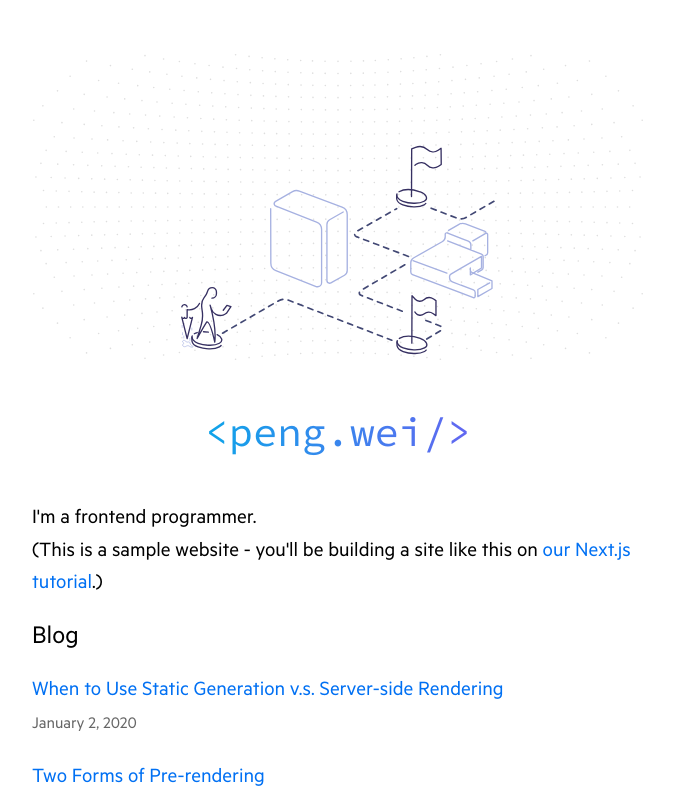
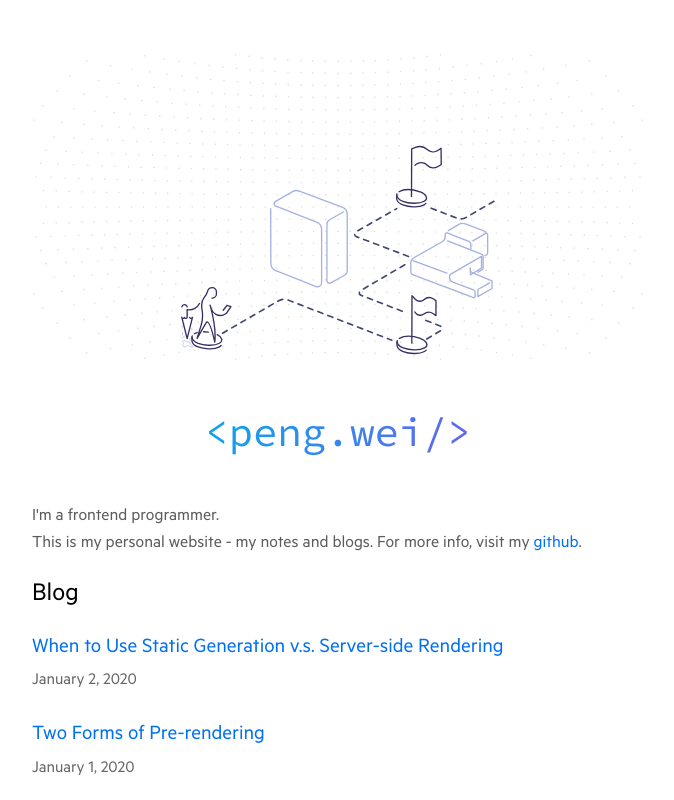
Before and after one commit to mrpwei/mrpwei, a Next.js app: page / in a window 1280 px wide. Shown: the top 800 px of the page, without its empty margins (302-976 px from the left). Built offline with nearby package versions, Linux system fonts and the light colour scheme.

Commit message:
chore: 样式调整

```diff
--- a/pages/index.tsx
+++ b/pages/index.tsx
@@ -20,11 +20,14 @@ export default function Home({ allPostsData }) {
       <Head>
         <title>{siteTitle}</title>
       </Head>
-      <section className={utilStyles.headingMd}>
+      <section
+        className={utilStyles.headingMd}
+        style={{ fontSize: 18, fontWeight: 400, color: "#5c5c5c" }}
+      >
         <p>I'm a frontend programmer.</p>
         <p>
-          (This is a sample website - you'll be building a site like this on{" "}
-          <a href="https://nextjs.org/learn">our Next.js tutorial</a>.)
+          This is my personal website - my notes and blogs. For more info, visit
+          my <a href="https://github.com/mrpwei">github</a>.
         </p>
       </section>
 
@@ -44,6 +47,7 @@ export default function Home({ allPostsData }) {
           ))}
         </ul>
       </section>
+      <img src="/images/divider-2.svg" />
     </Layout>
   );
 }
--- a/pages/posts/[id].js
+++ b/pages/posts/[id].js
@@ -15,7 +15,10 @@ export default function Post({ postData }) {
         <div className={utilStyles.lightText}>
           <Date dateString={postData.date} />
         </div>
-        <div dangerouslySetInnerHTML={{ __html: postData.contentHtml }} />
+        <div
+          className="text-[#5c5c5c]"
+          dangerouslySetInnerHTML={{ __html: postData.contentHtml }}
+        />
       </article>
     </Layout>
   );
```
